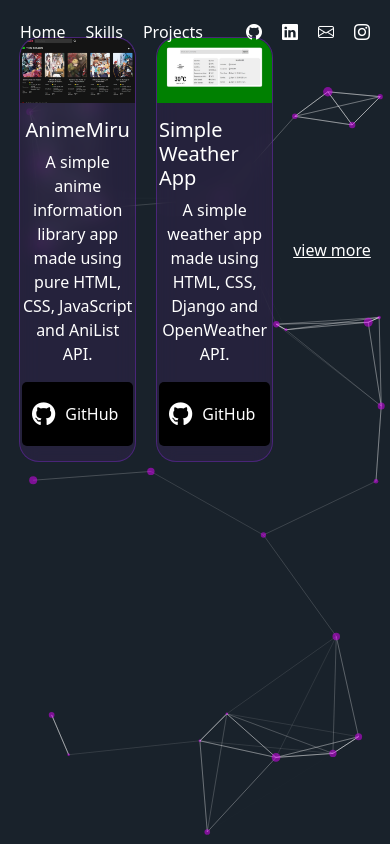
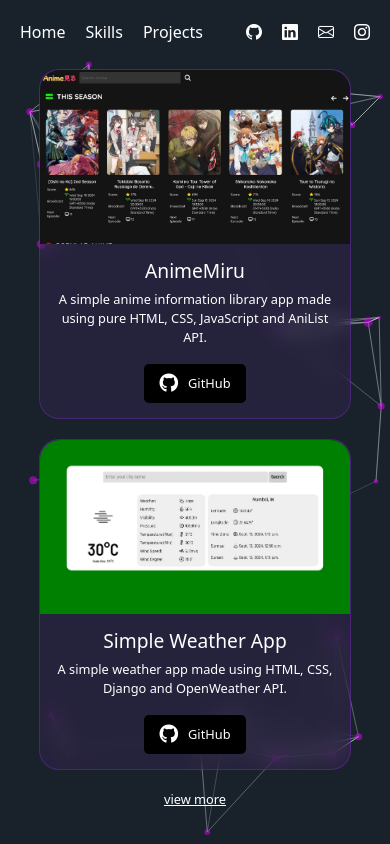
Before and after one commit to atharva-kakarot/my-react-portfolio, a React (Vite) app: page /projects in a window 390 px wide. Built offline with nearby package versions, Linux system fonts and the light colour scheme.

Commit message:
Added media queries

```diff
--- a/src/components/Jumbotron/Jumbotron.css
+++ b/src/components/Jumbotron/Jumbotron.css
@@ -57,11 +57,19 @@
 }
 
 @media screen and (max-width: 981px) {
-  .jumbotron {
+  #jumbotron-div {
     position: fixed;
     left: 0;
     right: 0;
+    top: 0;
+    bottom: 0;
     margin: auto;
+    width: 100vw;
+    height: 100%;
+  }
+
+  .jumbotron {
+    position: relative;
   }
 
   #outermost-text-div {
@@ -86,4 +94,22 @@
   .lead {
     font-size: 1em;
   }
+
+  #know-more-btn {
+    font-size: 1em;
+  }
 }
+
+@media screen and (max-width: 981px) and (orientation: landscape) {
+  #jumbotron-div {
+    height: 100%;
+    width: 100%;
+    overflow: scroll;
+  }
+
+  .jumbotron {
+    position: relative;
+    margin-top: 15%;
+  }
+
+}
--- a/src/components/Jumbotron/Jumbotron.tsx
+++ b/src/components/Jumbotron/Jumbotron.tsx
@@ -4,6 +4,7 @@
 
 const Jumbotron: React.FC = () => {
   return (
+    <div id="jumbotron-div">
       <div className="jumbotron">
         <div id="outermost-text-div">
           <div id="text-div">
@@ -21,8 +22,8 @@
               .
             </h1>
             <p className="lead">
-            I am an aspiring Web Developer looking for opportunities to showcase
-            and further develop my skills!
+              I am an aspiring Web Developer looking for opportunities to
+              showcase and further develop my skills!
             </p>
             <p className="lead">
               <a
@@ -42,6 +43,7 @@
           />
         </div>
       </div>
+    </div>
   );
 };
 
--- a/src/components/Projects/Projects.css
+++ b/src/components/Projects/Projects.css
@@ -1,7 +1,4 @@
 .card-img {
-    /* border: 1px solid white; */
-    /* width: 100%; */
-    /* height: 500%; */
     border-top-left-radius: 20px;
     border-top-right-radius: 20px;
 }
@@ -23,7 +20,6 @@
 }
 
 .project-card-body {
-    /* border: 1px solid white; */
     display: flex;
     flex-direction: column;
     align-items: center;
@@ -76,3 +72,31 @@
     color: #ef76ff;
     text-decoration: underline;
 }
+
+@media screen and (max-width: 981px){
+    #project-cards-div {
+        font-size: 0.8em;
+        flex-direction: column;
+        margin-top: 15%;
+    }
+
+    .project-card-title {
+        font-size: 1.5em;
+    }
+
+    .project-card {
+        width: 80%;
+    }
+
+    .project-button {
+        padding-left: 5px;
+        padding-top: 0px;
+        padding-bottom: 0px;
+    }
+
+    #view-more {
+        margin: 10px 0px;
+        margin-bottom: 25px;
+    }
+
+}
--- a/src/components/Skills/Skills.css
+++ b/src/components/Skills/Skills.css
@@ -13,6 +13,7 @@
     justify-content: center;
     height: fit-content;
     margin-top: 7%;
+    margin-bottom: 1%;
 }
 
 .card {
```
Also changed, not shown: src/App.css (deleted). Lines whose indentation alone changed are shown as unchanged.
